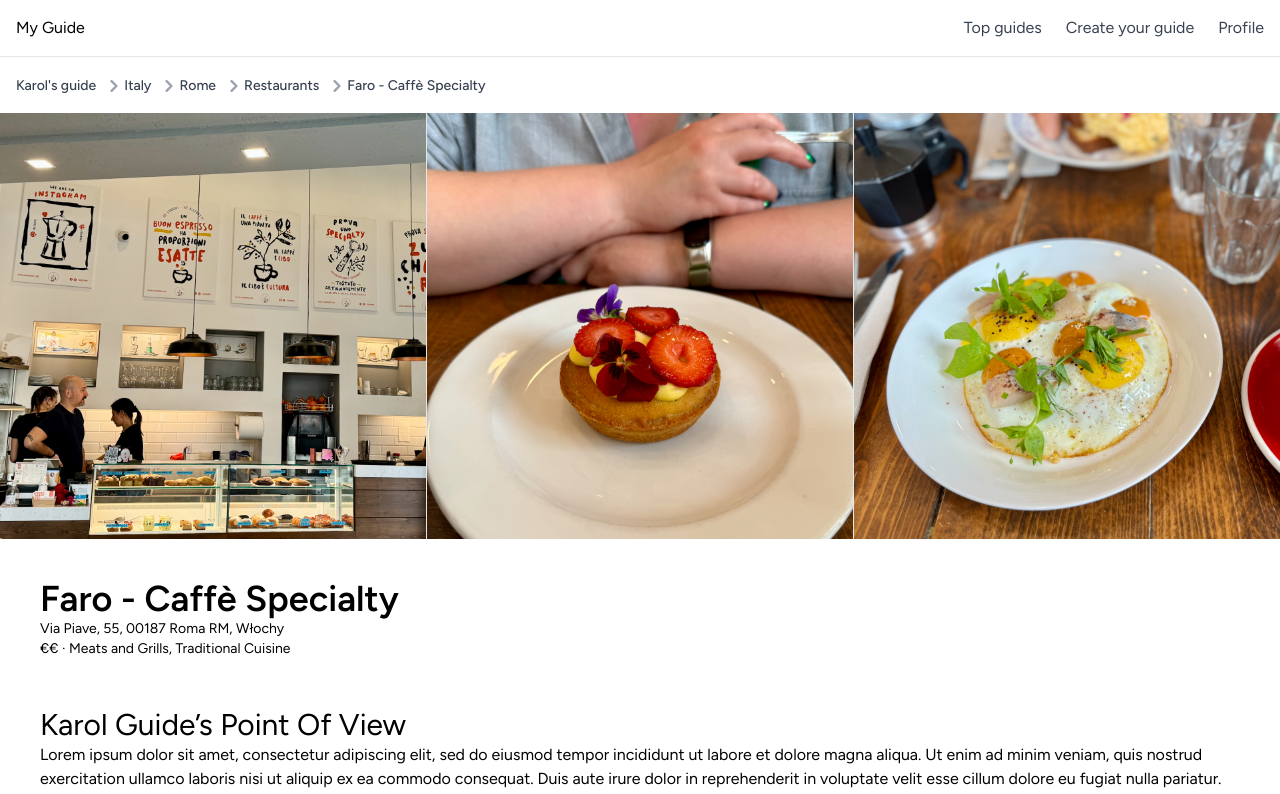
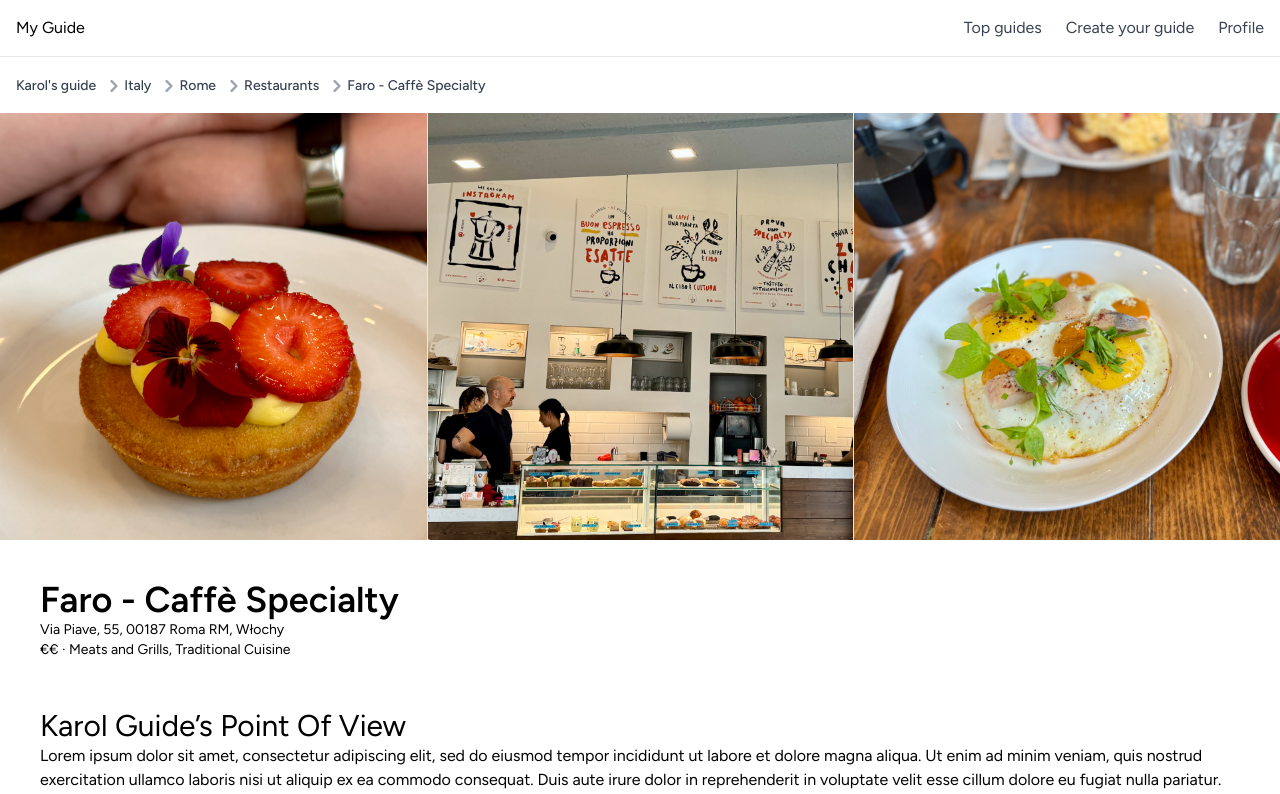
Before and after one commit to kszpakowski/myguide, a Next.js app: page / in a window 1280 px wide. Shown: the top 794 px of the page. Built offline with nearby package versions, Linux system fonts and the light colour scheme.

Commit message:
use next/image in gallery

```diff
--- a/app/layout.tsx
+++ b/app/layout.tsx
@@ -7,8 +7,7 @@ import Footer from "@/components/Footer";
 const figtree = Figtree({ subsets: ["latin"] });
 
 export const metadata: Metadata = {
-  title: "Create Next App",
-  description: "Generated by create next app",
+  title: "My Guide",
 };
 
 export default function RootLayout({
--- a/app/page.tsx
+++ b/app/page.tsx
@@ -17,8 +17,8 @@ export default function Home() {
         ]} />
       </div>
       <GallerySmall urls={[
+        '/IMG_7776.jpeg',
         '/IMG_7777.jpeg',
-        '/IMG_7776.jpeg',
         '/IMG_7768.jpeg',
 
       ]} />
--- a/components/GallerySmall.tsx
+++ b/components/GallerySmall.tsx
@@ -1,14 +1,17 @@
+import Image from "next/image"
+
 interface GelleryProps {
     urls: string[]
 }
 
 export default function GallerySmall(props: GelleryProps) {
     return (
-        <div className='flex divide-x'>
+        <div className='columns-3 gap-0 divide-x'>
             {props.urls.map(url => (
-                <div key={url}>
-                    <img src={url} />
-                </div>))}
+                <div className="relative w-full aspect-square">
+                    <Image alt='' fill={true} src={url} key={url} />
+                </div>
+            ))}
         </div>
     )
 }
```
Also changed, not shown: public/IMG_7776.jpeg.
